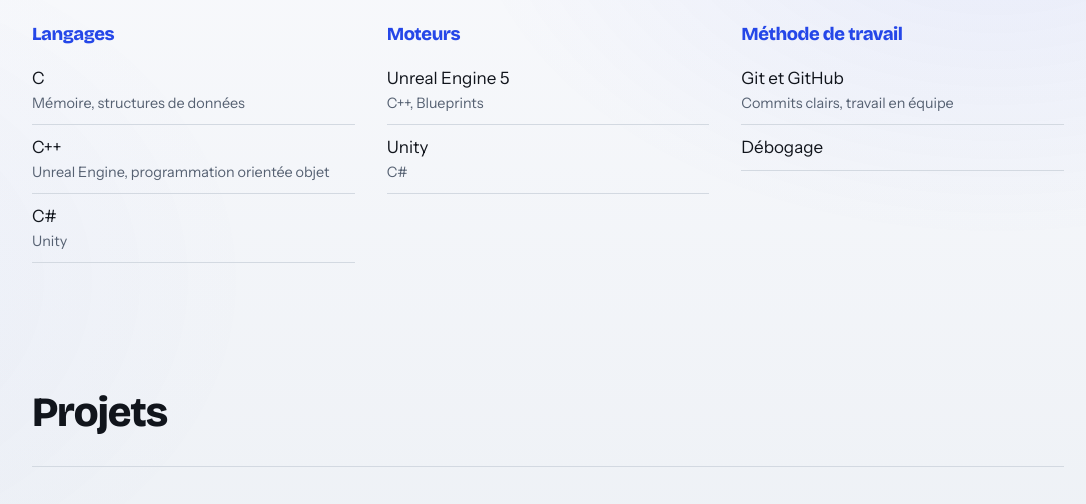
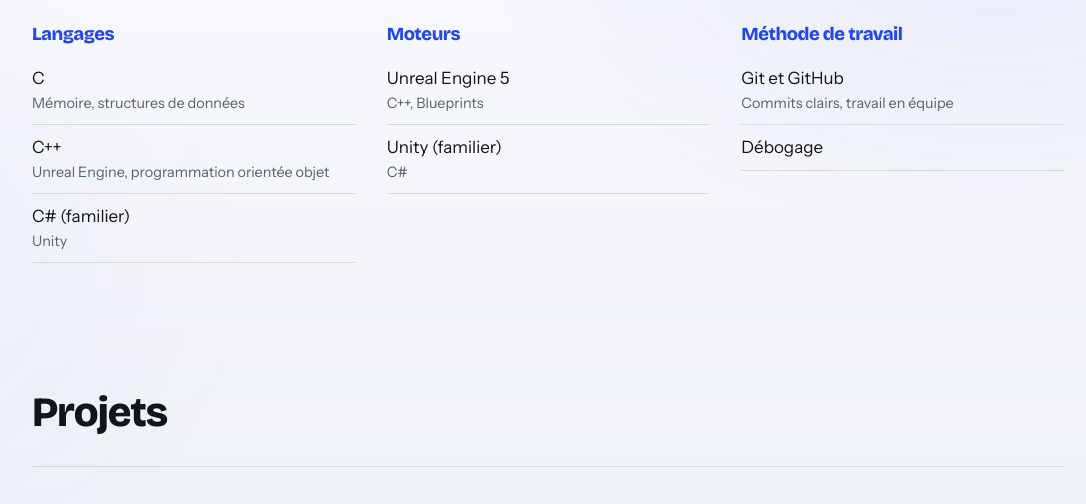
Before and after one commit to Arthur-PRZ/portfolio-fr, a plain HTML site: page index.html in a window 1280 px wide. Shown: the part 880-1384 px from the top of the page, without its empty margins (92-1178 px from the left). Drawn offline with nearby package versions, Linux system fonts and the light colour scheme.

Commit message:
Update familiarity level for C# and Unity

```diff
--- a/index.html
+++ b/index.html
@@ -166,14 +166,14 @@ body:has(dialog[open]){overflow:hidden}
         <ul>
           <li>C <small>Mémoire, structures de données</small></li>
           <li>C++ <small>Unreal Engine, programmation orientée objet</small></li>
-          <li>C# <small>Unity</small></li>
+          <li>C# (familier)<small>Unity</small></li>
         </ul>
       </div>
       <div>
         <h3>Moteurs</h3>
         <ul>
           <li>Unreal Engine 5 <small>C++, Blueprints</small></li>
-          <li>Unity <small>C#</small></li>
+          <li>Unity (familier)<small>C#</small></li>
         </ul>
       </div>
       <div>
```
